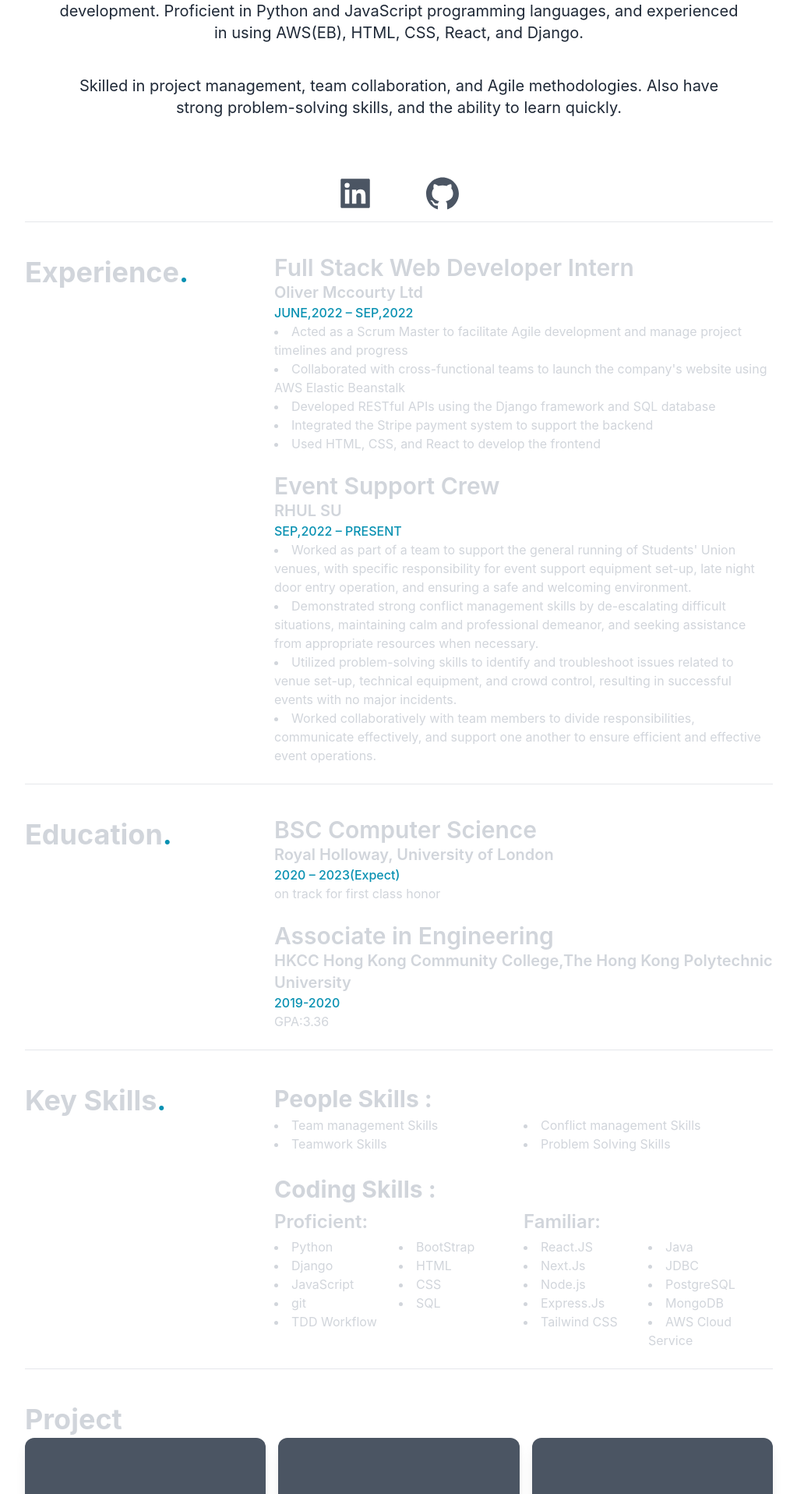
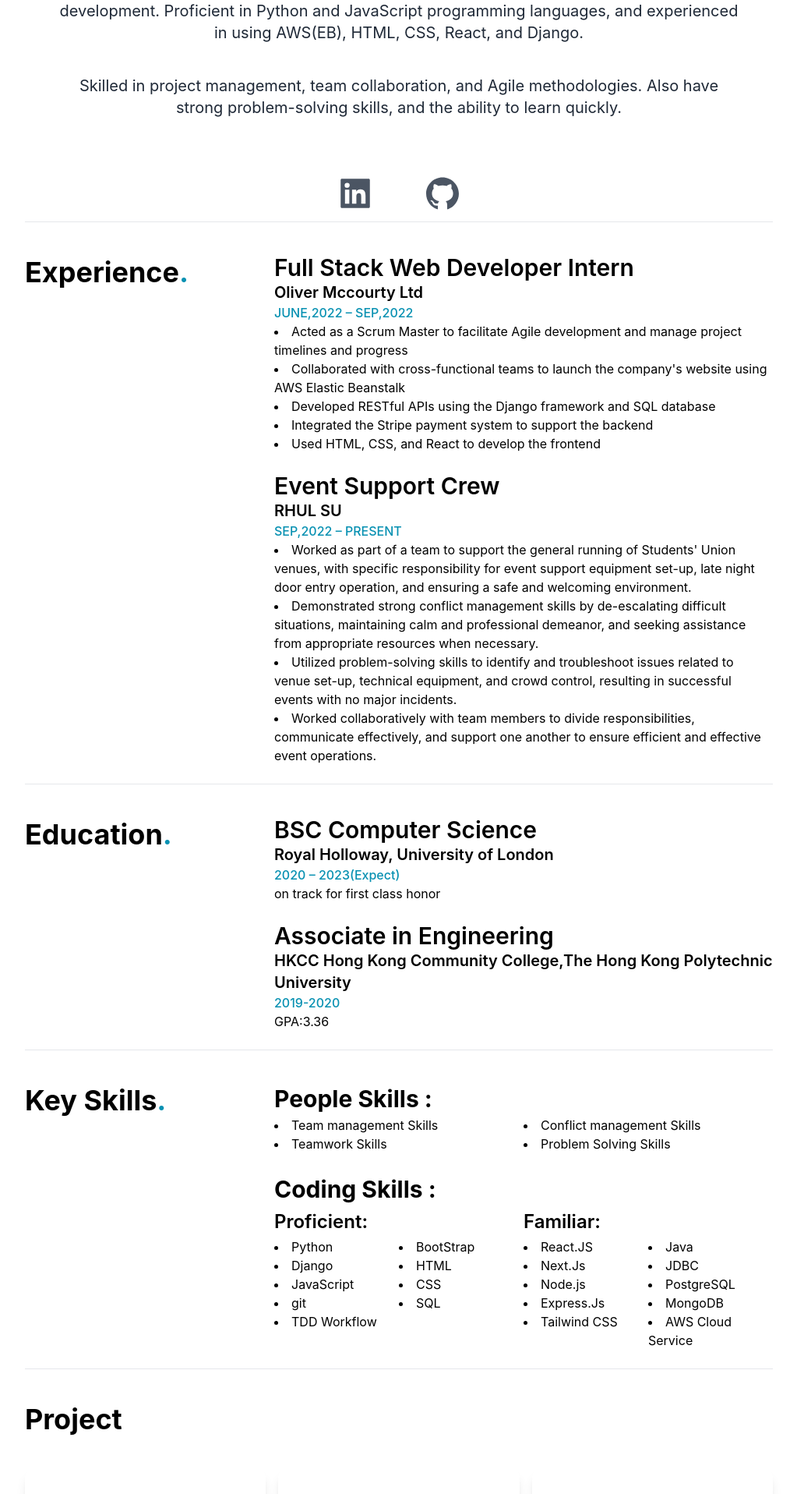
Before and after one commit to YIPSHINGHIM/Personal_Website, a Next.js app: page / in a window 1280 px wide. Shown: the part 884-2800 px from the top of the page at 78% size, without its empty margins (128-1151 px from the left). Built offline with nearby package versions, Linux system fonts and the light colour scheme.

Commit message:
upload the cv

```diff
--- a/pages/SkillList.jsx
+++ b/pages/SkillList.jsx
@@ -1,6 +1,6 @@
 function SkillList() {
   return (
-    <div className="pt-10">
+    <div className="pt-10 dark:text-gray-300">
       <div className="SkillList md:grid grid-cols-12">
         <div className="SkillList_left md:col-span-4">
           <h2 className="text-4xl py-1 font-bold ">
--- a/pages/components/EducationsList.jsx
+++ b/pages/components/EducationsList.jsx
@@ -16,7 +16,7 @@ const HKCC = {
 
 function EducationsList() {
   return (
-    <div className="pt-10">
+    <div className="pt-10 dark:text-gray-300">
       <div className="EducationsList md:grid grid-cols-12">
         <div
           // style={{ background: "red" }}
--- a/pages/components/ExperiencesList.jsx
+++ b/pages/components/ExperiencesList.jsx
@@ -27,7 +27,7 @@ function ExperiencesList() {
   };
 
   return (
-    <div className="pt-10 ">
+    <div className="pt-10 dark:text-gray-300">
       <div className="ExperiencesList md:grid grid-cols-12">
         <div className="ExperiencesList_left md:col-span-4">
           <h2 className="text-4xl py-1 font-bold ">
--- a/pages/components/NavBar.js
+++ b/pages/components/NavBar.js
@@ -1,8 +1,9 @@
+import Link from "next/link";
 import { BsFillMoonStarsFill } from "react-icons/bs";
 
 function NavBar(props) {
   return (
-    <nav className=" py-10 mb-12 flex justify-between">
+    <nav className=" py-10 mb-12 flex justify-between dark:text-gray-300">
       <h1 className="text-xl font-burtons">Hello World</h1>
       <ul className="flex items-center">
         <li>
@@ -12,12 +13,13 @@ function NavBar(props) {
           />
         </li>
         <li>
-          <a
+          <Link
             className=" bg-gradient-to-r from-cyan-500 to-teal-500 text-white px-4 py-2 rounded-md ml-8 "
-            href="#"
+            href="public/ShingHimYipCV.pdf"
+            target="_blank"
           >
             Resume
-          </a>
+          </Link>
         </li>
       </ul>
     </nav>
--- a/pages/components/Project.jsx
+++ b/pages/components/Project.jsx
@@ -2,7 +2,7 @@ function Project({ Name, Details, Tools = [] }) {
   const ToolsIUsed = Tools.map((item) => item);
 
   return (
-    <div className="text-center shadow-lg p-10 w-85 rounded-xl dark: bg-gray-600">
+    <div className="text-center shadow-lg p-10 w-85 rounded-xl dark:bg-gray-700">
       <h3 className="text-lg font-medium pt-8 pb-2  ">{Name}</h3>
       <p className="py-2 flex">{Details}</p>
       <h4 className="py-4 text-teal-600">Tools I Use</h4>
--- a/pages/components/ProjectList.jsx
+++ b/pages/components/ProjectList.jsx
@@ -59,10 +59,10 @@ const project5 = {
 export default class ProjectList extends Component {
   render() {
     return (
-      <div className="pt-10 ">
+      <div className="pt-10 dark:text-gray-300">
         <div className="ProjectList">
           <h2 className="text-4xl py-1 font-bold ">Project</h2>
-          <div className="grid sm:grid-col-2 md:grid-cols-3 gap-4">
+          <div className="pt-10 grid sm:grid-col-2 md:grid-cols-3 gap-4">
             <Project {...project1} />
             <Project {...project2} />
             <Project {...project3} />
--- a/pages/index.js
+++ b/pages/index.js
@@ -21,38 +21,40 @@ export default function Home() {
       </Head>
 
       <main className=" bg-white px-10 md:px-20 lg:px-40 dark:bg-gray-900">
-        <section className="min-h-screen dark: text-gray-300">
+        <section className="min-h-screen">
           <NavBar setDarkMode={setDarkMode} darkMode={darkMode} />
           <PersonalInfo />
         </section>
 
         {/* Experience section */}
-        <section className="dark: text-gray-300">
+        <section>
           <ExperiencesList />
         </section>
 
         {/* Education section */}
-        <section className=" dark: text-gray-300">
+        <section>
           <EducationsList />
         </section>
 
         {/* Skill section */}
-        <section className="dark: text-gray-300">
+        <section>
           <SkillList />
         </section>
 
         {/* Project */}
-        <section className="dark: text-gray-300">
+        <section className="">
           <ProjectList />
         </section>
 
         {/* footer  */}
-        <section className="dark: text-gray-300">
+        <section>
           <footer style={{ marginTop: "5rem", marginBottom: "3rem" }}>
             <hr />
-            <p className="text-center ">
+            <p className="text-center dark:text-gray-300">
               &copy; 2023 Shing Him Yip. The&nbsp;
-              <a href="https://github.com/">source code of this homepage</a>
+              <a className="text-blue-500" href="https://github.com/">
+                source code of this homepage
+              </a>
               &nbsp;is available at Github. Please feel free to extend it for
               your own homepage.
             </p>
```
Also changed, not shown: pages/components/PersonalInfo.jsx (+6 -6 lines), 1 other file (tests, documents, lock files or other folders).
